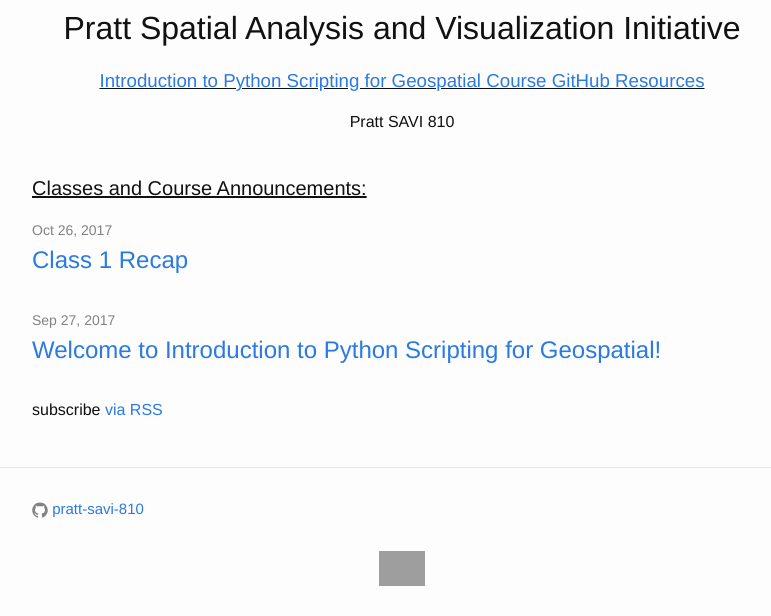
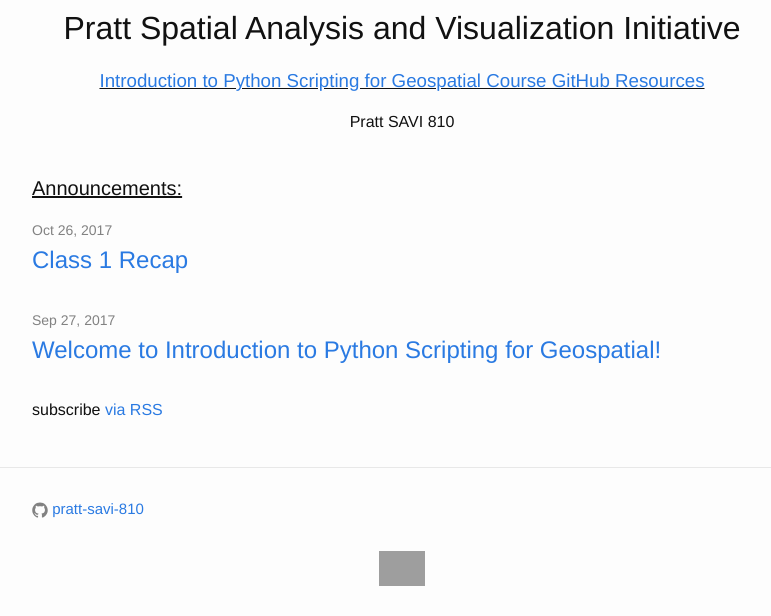
Before and after one commit to pratt-savi-810/pratt-savi-810.github.io, a Jekyll site: the page built from index.html, in a window 1280 px wide. Shown: the part 667-1283 px from the top of the page, without its empty margins (238-1009 px from the left). Built offline with Jekyll 4.4.1, drawn with Linux system fonts in a browser that asks for light colours; grey boxes are pictures that could not be loaded.

Commit message:
remove stuff

```diff
--- a/index.html
+++ b/index.html
@@ -16,7 +16,7 @@
   <h4>Pratt SAVI 810</h4>
   </center>
   </br>
-  <u><h1 class="page-heading">Classes and Course Announcements:</h1></u>
+  <u><h1 class="page-heading">Announcements:</h1></u>
 
 
 
```
